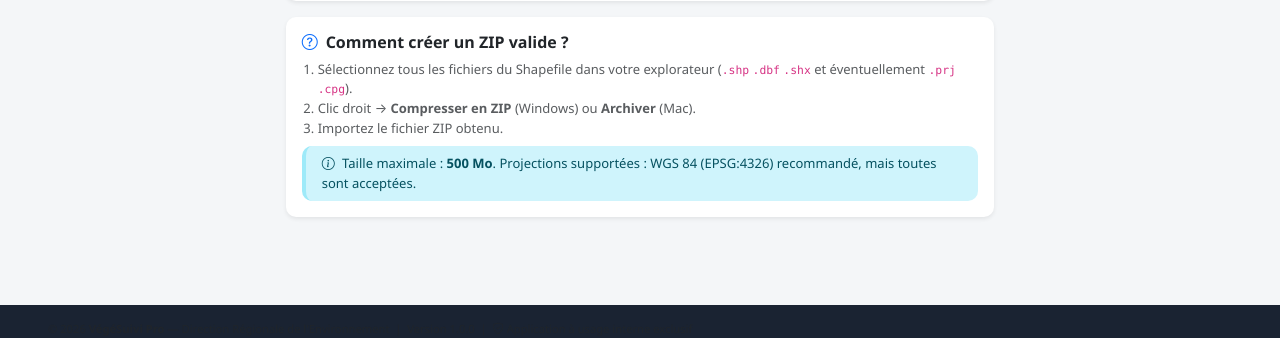
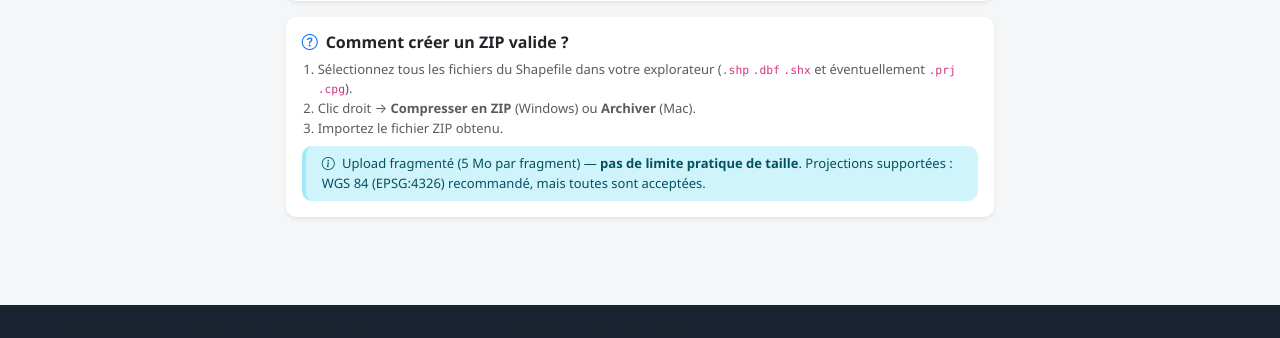
Before and after one commit to koudougoulaurent/steph, a Flask app: page /donnees-terrain/importer in a window 1280 px wide. Shown: the part 1105-1443 px from the top of the page. Run offline with Flask 3, Linux system fonts and the light colour scheme; the visitor is signed in with stand-in values (Sample User, id 1).

Commit message:
fix: zone_couverte + upload chunke 5MB + gunicorn gthread plan gratuit

```diff
--- a/app/__init__.py
+++ b/app/__init__.py
@@ -114,7 +114,7 @@ def create_app(config_name='default'):
     @app.errorhandler(413)
     def request_entity_too_large(e):
         from flask import request as req, redirect, url_for, flash
-        flash('Fichier trop volumineux. La taille maximale autorisée est de 500 Mo.', 'danger')
+        flash('Fragment trop volumineux. Chaque morceau doit faire moins de 10 Mo.', 'danger')
         # Rediriger vers la page d'import si on vient de là, sinon 404
         referrer = req.referrer or ''
         if 'importer' in referrer or 'donnees-terrain' in referrer:
--- a/app/blueprints/api/routes.py
+++ b/app/blueprints/api/routes.py
@@ -104,7 +104,7 @@ def campagne_observations_geojson(id):
         'campagne': {
             'reference': campagne.reference,
             'nom': campagne.nom,
-            'zone': campagne.zone or ''
+            'zone': campagne.zone_couverte or ''
         }
     })
 
--- a/app/blueprints/donnees_terrain/routes.py
+++ b/app/blueprints/donnees_terrain/routes.py
@@ -85,6 +85,151 @@ def index():
 # ══════════════════════════════════════════════════════════════════════════════
 #  Import
 # ══════════════════════════════════════════════════════════════════════════════
+
+# ══════════════════════════════════════════════════════════════════════════════
+#  Import
+# ══════════════════════════════════════════════════════════════════════════════
+
+@donnees_bp.route('/importer/chunk', methods=['POST'])
+@login_required
+def importer_chunk():
+    """
+    Reçoit un fragment (chunk) d'un fichier en upload.
+    Paramètres FormData :
+      - upload_id  : identifiant unique de la session d'upload (uuid hex)
+      - chunk_index: numéro du fragment (0-based)
+      - total_chunks: nombre total de fragments
+      - filename   : nom du fichier original
+      - chunk      : blob binaire du fragment
+    """
+    upload_id    = request.form.get('upload_id', '').strip()
+    chunk_index  = int(request.form.get('chunk_index', 0))
+    total_chunks = int(request.form.get('total_chunks', 1))
+    filename     = request.form.get('filename', 'upload.bin')
+    chunk_file   = request.files.get('chunk')
+
+    if not upload_id or not chunk_file:
+        return jsonify({'ok': False, 'error': 'Paramètres manquants'}), 400
+
+    # Dossier temporaire dédié à cet upload
+    tmp_dir = os.path.join(current_app.config['UPLOAD_FOLDER'], 'shp_chunks', upload_id)
+    os.makedirs(tmp_dir, exist_ok=True)
+
+    # Sauvegarder le fragment
+    chunk_path = os.path.join(tmp_dir, f'chunk_{chunk_index:05d}')
+    chunk_file.save(chunk_path)
+
+    return jsonify({
+        'ok': True,
+        'chunk_index': chunk_index,
+        'total_chunks': total_chunks,
+        'done': (chunk_index + 1) >= total_chunks
+    })
+
+
+@donnees_bp.route('/importer/finaliser', methods=['POST'])
+@login_required
+def importer_finaliser():
+    """
+    Appelé après le dernier chunk : assemble le fichier, traite le SHP,
+    enregistre en base et retourne l'URL de détail.
+    """
+    data      = request.get_json(force=True) or {}
+    upload_id = data.get('upload_id', '').strip()
+    filename  = data.get('filename', 'upload.bin')
+    nom_saisi = data.get('nom', '').strip()
+    description = data.get('description', '').strip()
+    source    = data.get('source', '').strip()
+    date_acq_str = data.get('date_acquisition', '').strip()
+
+    if not upload_id:
+        return jsonify({'ok': False, 'error': 'upload_id manquant'}), 400
+
+    tmp_dir = os.path.join(current_app.config['UPLOAD_FOLDER'], 'shp_chunks', upload_id)
+    if not os.path.isdir(tmp_dir):
+        return jsonify({'ok': False, 'error': 'Session upload introuvable'}), 404
+
+    uid     = _uuid.uuid4().hex
+    dossier = _dossier_upload(uid)
+
+    try:
+        # 1. Assembler les chunks en fichier complet
+        chunks = sorted(
+            [f for f in os.listdir(tmp_dir) if f.startswith('chunk_')],
+            key=lambda x: int(x.split('_')[1])
+        )
+        if not chunks:
+            raise ValueError('Aucun fragment reçu.')
+
+        assembled_path = os.path.join(tmp_dir, filename)
+        with open(assembled_path, 'wb') as out:
+            for ch in chunks:
+                with open(os.path.join(tmp_dir, ch), 'rb') as inp:
+                    shutil.copyfileobj(inp, out)
+
+        # 2. Extraire si ZIP ou copier directement
+        ext = os.path.splitext(filename)[1].lower()
+        if ext == '.zip':
+            sr.extraire_zip(assembled_path, dossier)
+        else:
+            shutil.copy(assembled_path, os.path.join(dossier, filename))
+
+        # 3. Nettoyer dossier temporaire
+        shutil.rmtree(tmp_dir, ignore_errors=True)
+
+        # 4. Valider et analyser
+        ok, msg = sr.valider_bundle(dossier)
+        if not ok:
+            raise ValueError(msg)
+
+        chemin_shp = sr.trouver_shp(dossier)
+        meta       = sr.analyser_shp(chemin_shp)
+        geojson_str = sr.shp_to_geojson_json(chemin_shp, max_features=500)
+
+        # 5. Persister
+        ref = generate_reference('CTR')
+        date_acq = None
+        if date_acq_str:
+            try:
+                date_acq = datetime.strptime(date_acq_str, '%Y-%m-%d').date()
+            except ValueError:
+                pass
+
+        couche = CoucheDonneesTerrain(
+            reference=ref,
+            nom=nom_saisi or meta['nom_fichier'],
+            description=description or None,
+            source=source or None,
+            date_acquisition=date_acq,
+            type_geometrie=meta['type_geometrie'],
+            icone_geometrie=meta['icone_geometrie'],
+            nombre_entites=meta['nombre_entites'],
+            bbox_json=json.dumps(meta['bbox']) if meta['bbox'] else None,
+            attributs_json=json.dumps(meta['attributs']),
+            srid=meta['srid'],
+            geojson_apercu=geojson_str,
+            dossier_shp=dossier,
+            nom_fichier_shp=os.path.basename(chemin_shp),
+            taille_octets=_taille_dossier(dossier),
+            uploaded_by=current_user.id,
+            statut='valide',
+        )
+        db.session.add(couche)
+        db.session.commit()
+
+        return jsonify({
+            'ok': True,
+            'message': (f'Couche « {couche.nom} » importée — '
+                        f'{couche.nombre_entites:,} entités ({meta["type_geometrie"]}).'),
+            'redirect': url_for('donnees_terrain.detail', id=couche.id)
+        })
+
+    except Exception as e:
+        shutil.rmtree(dossier, ignore_errors=True)
+        shutil.rmtree(tmp_dir, ignore_errors=True)
+        current_app.logger.warning(f'Finalisation SHP échouée: {e}')
+        return jsonify({'ok': False, 'error': str(e)}), 422
+
 
 @donnees_bp.route('/importer', methods=['GET', 'POST'])
 @login_required
--- a/app/blueprints/donnees_terrain/templates/donnees_terrain/importer.html
+++ b/app/blueprints/donnees_terrain/templates/donnees_terrain/importer.html
@@ -218,7 +218,7 @@
         </ol>
         <div class="mt-2 alert alert-info py-2 mb-0 small">
           <i class="bi bi-info-circle me-1"></i>
-          Taille maximale : <strong>500 Mo</strong>.
+          Upload fragmenté (5 Mo par fragment) — <strong>pas de limite pratique de taille</strong>.
           Projections supportées : WGS 84 (EPSG:4326) recommandé, mais toutes sont acceptées.
         </div>
       </div>
@@ -230,7 +230,13 @@
 
 {% block extra_js %}
 <script>
-// ── Sélection du mode ─────────────────────────────────────────────────────
+// ══════════════════════════════════════════════════════════════
+//  Upload chunké — 5 MB par morceau pour plan gratuit
+// ══════════════════════════════════════════════════════════════
+const CHUNK_SIZE = 5 * 1024 * 1024;  // 5 MB par chunk
+const CSRF_TOKEN = document.querySelector('meta[name="csrf-token"]').content;
+
+// ── Sélection du mode ─────────────────────────────────────────
 function setMode(mode) {
   document.getElementById('mode_upload').value = mode;
   document.getElementById('zone-zip').style.display     = mode === 'zip'      ? '' : 'none';
@@ -239,7 +245,7 @@ function setMode(mode) {
   document.getElementById('mode-fichiers-card').classList.toggle('selected', mode === 'fichiers');
 }
 
-// ── Affichage fichier ZIP ─────────────────────────────────────────────────
+// ── Affichage fichier ZIP ─────────────────────────────────────
 function afficherFichierZip(input) {
   const zone = document.getElementById('drop-zip');
   const label = document.getElementById('zip-name');
@@ -249,7 +255,6 @@ function afficherFichierZip(input) {
     label.style.display = '';
     const size = f.size < 1048576 ? (f.size/1024).toFixed(1) + ' Ko' : (f.size/1048576).toFixed(1) + ' Mo';
     label.innerHTML = `<i class="bi bi-check-circle me-1"></i>${f.name} <span class="text-muted">(${size})</span>`;
-    // Auto-remplir le nom si vide
     const nomInput = document.getElementById('nom-couche');
     if (!nomInput.value.trim()) {
       nomInput.value = f.name.replace(/\.zip$/i, '').replace(/[_-]/g, ' ');
@@ -260,17 +265,15 @@ function afficherFichierZip(input) {
   }
 }
 
-// ── Affichage multi-fichiers ──────────────────────────────────────────────
+// ── Affichage multi-fichiers ──────────────────────────────────
 function afficherFichiersMultiples(input) {
   const liste = document.getElementById('liste-fichiers');
   const zone = document.getElementById('drop-multi');
   liste.innerHTML = '';
   if (!input.files.length) return;
-
   zone.classList.add('has-files');
   const colours = { shp:'ext-shp', dbf:'ext-dbf', shx:'ext-shx',
                     prj:'ext-prj', zip:'ext-zip', cpg:'ext-cpg' };
-
   Array.from(input.files).forEach(f => {
     const ext = f.name.split('.').pop().toLowerCase();
     const size = f.size < 1048576 ? (f.size/1024).toFixed(0) + ' Ko' : (f.size/1048576).toFixed(1) + ' Mo';
@@ -282,8 +285,6 @@ function afficherFichiersMultiples(input) {
         <span class="text-muted small">${size}</span>
       </div>`;
   });
-
-  // Auto-remplir nom
   const shpFile = Array.from(input.files).find(f => f.name.toLowerCase().endsWith('.shp'));
   if (shpFile) {
     const nomInput = document.getElementById('nom-couche');
@@ -293,77 +294,165 @@ function afficherFichiersMultiples(input) {
   }
 }
 
-// ── Drag & Drop ───────────────────────────────────────────────────────────
+// ── Drag & Drop ───────────────────────────────────────────────
 function setupDragDrop(dropZoneId, inputId, handler) {
   const zone = document.getElementById(dropZoneId);
   const input = document.getElementById(inputId);
   if (!zone || !input) return;
-
-  zone.addEventListener('dragover', e => {
-    e.preventDefault();
-    zone.classList.add('dragging');
-  });
+  zone.addEventListener('dragover', e => { e.preventDefault(); zone.classList.add('dragging'); });
   zone.addEventListener('dragleave', () => zone.classList.remove('dragging'));
   zone.addEventListener('drop', e => {
     e.preventDefault();
     zone.classList.remove('dragging');
     if (e.dataTransfer.files.length) {
-      // Transférer les fichiers dans l'input (via DataTransfer)
       try {
         const dt = new DataTransfer();
         Array.from(e.dataTransfer.files).forEach(f => dt.items.add(f));
         input.files = dt.files;
         handler(input);
-      } catch(err) {
-        console.warn('DataTransfer non supporté, utilisez le sélecteur.');
-      }
+      } catch(err) { console.warn('DataTransfer non supporté'); }
     }
   });
 }
-
 setupDragDrop('drop-zip', 'input-zip', afficherFichierZip);
 setupDragDrop('drop-multi', 'input-fichiers', afficherFichiersMultiples);
 
-// ── Validation taille + Spinner au submit ───────────────────────────────
-const MAX_BYTES = 500 * 1024 * 1024; // 500 Mo — doit correspondre à MAX_CONTENT_LENGTH Flask
-
-function getTotalSize() {
-  let total = 0;
-  const zipInput = document.getElementById('input-zip');
-  const multiInput = document.getElementById('input-fichiers');
-  if (zipInput && zipInput.files.length)   Array.from(zipInput.files).forEach(f => total += f.size);
-  if (multiInput && multiInput.files.length) Array.from(multiInput.files).forEach(f => total += f.size);
-  return total;
+// ── UI helpers ────────────────────────────────────────────────
+function showProgress(pct, label) {
+  let bar = document.getElementById('upload-progress-wrap');
+  if (!bar) {
+    bar = document.createElement('div');
+    bar.id = 'upload-progress-wrap';
+    bar.className = 'mt-3';
+    bar.innerHTML = `
+      <div class="d-flex justify-content-between small mb-1">
+        <span id="upload-progress-label" class="text-muted"></span>
+        <span id="upload-progress-pct" class="fw-semibold"></span>
+      </div>
+      <div class="progress" style="height:8px">
+        <div id="upload-progress-bar" class="progress-bar progress-bar-striped progress-bar-animated bg-success"
+             role="progressbar" style="width:0%"></div>
+      </div>`;
+    document.getElementById('import-form').insertAdjacentElement('beforebegin', bar);
+  }
+  document.getElementById('upload-progress-bar').style.width = pct + '%';
+  document.getElementById('upload-progress-pct').textContent = pct + '%';
+  document.getElementById('upload-progress-label').textContent = label;
 }
 
-function showSizeError(totalBytes) {
-  const mb = (totalBytes / 1048576).toFixed(1);
-  const alert = document.createElement('div');
-  alert.className = 'alert alert-danger alert-dismissible fade show shadow-sm mt-3';
-  alert.innerHTML = `<i class="bi bi-x-circle me-2"></i><strong>Fichier trop volumineux :</strong>
-    ${mb} Mo détectés — la limite est <strong>500 Mo</strong>.
-    <br><small class="text-muted">Compressez davantage votre archive ZIP ou découpez le Shapefile.</small>
+function showError(msg) {
+  let existing = document.getElementById('upload-error-alert');
+  if (existing) existing.remove();
+  const a = document.createElement('div');
+  a.id = 'upload-error-alert';
+  a.className = 'alert alert-danger alert-dismissible fade show shadow-sm mt-3';
+  a.innerHTML = `<i class="bi bi-x-circle me-2"></i><strong>Erreur :</strong> ${msg}
     <button type="button" class="btn-close" data-bs-dismiss="alert"></button>`;
-  const form = document.getElementById('import-form');
-  form.insertAdjacentElement('beforebegin', alert);
-  window.scrollTo({top: alert.offsetTop - 80, behavior: 'smooth'});
+  document.getElementById('import-form').insertAdjacentElement('beforebegin', a);
+  window.scrollTo({ top: a.offsetTop - 80, behavior: 'smooth' });
 }
 
-document.getElementById('import-form').addEventListener('submit', function (e) {
-  const total = getTotalSize();
-  if (total === 0) {
-    e.preventDefault();
-    alert('Veuillez sélectionner un fichier avant d\'importer.');
-    return;
+function resetBtn() {
+  const btn = document.getElementById('btn-importer');
+  btn.innerHTML = '<i class="bi bi-cloud-upload me-2"></i>Importer la couche';
+  btn.disabled = false;
+}
+
+// ── Envoi d'un chunk ──────────────────────────────────────────
+async function envoyerChunk(uploadId, file, chunkIndex, totalChunks) {
+  const start = chunkIndex * CHUNK_SIZE;
+  const blob  = file.slice(start, start + CHUNK_SIZE);
+  const fd    = new FormData();
+  fd.append('upload_id',    uploadId);
+  fd.append('chunk_index',  chunkIndex);
+  fd.append('total_chunks', totalChunks);
+  fd.append('filename',     file.name);
+  fd.append('chunk',        blob, file.name);
+  fd.append('csrf_token',   CSRF_TOKEN);
+
+  const resp = await fetch('{{ url_for("donnees_terrain.importer_chunk") }}', {
+    method: 'POST', body: fd
+  });
+  if (!resp.ok) {
+    const err = await resp.json().catch(() => ({}));
+    throw new Error(err.error || `HTTP ${resp.status}`);
   }
-  if (total > MAX_BYTES) {
-    e.preventDefault();
-    showSizeError(total);
-    return;
+  return resp.json();
+}
+
+// ── Upload principal : plusieurs fichiers possibles ───────────
+async function uploadFichiers(uploadId, files) {
+  let totalBytes = Array.from(files).reduce((s, f) => s + f.size, 0);
+  let sentBytes  = 0;
+
+  for (const file of files) {
+    const totalChunks = Math.ceil(file.size / CHUNK_SIZE) || 1;
+    for (let i = 0; i < totalChunks; i++) {
+      await envoyerChunk(uploadId, file, i, totalChunks);
+      sentBytes += Math.min(CHUNK_SIZE, file.size - i * CHUNK_SIZE);
+      const pct = Math.round(sentBytes / totalBytes * 90); // 90% = upload, 10% = traitement
+      showProgress(pct, `Envoi ${file.name} — fragment ${i+1}/${totalChunks}`);
+    }
   }
+}
+
+// ── Soumission du formulaire ──────────────────────────────────
+document.getElementById('import-form').addEventListener('submit', async function(e) {
+  e.preventDefault();
+
+  const mode = document.getElementById('mode_upload').value;
+  let files;
+  if (mode === 'zip') {
+    const input = document.getElementById('input-zip');
+    if (!input.files.length) { showError('Veuillez sélectionner un fichier ZIP.'); return; }
+    files = input.files;
+  } else {
+    const input = document.getElementById('input-fichiers');
+    if (!input.files.length) { showError('Veuillez sélectionner les fichiers du Shapefile.'); return; }
+    files = input.files;
+  }
+
   const btn = document.getElementById('btn-importer');
-  btn.innerHTML = '<span class="spinner-border spinner-border-sm me-2"></span>Import en cours…';
+  btn.innerHTML = '<span class="spinner-border spinner-border-sm me-2"></span>Envoi en cours…';
   btn.disabled = true;
+  const uploadId = crypto.randomUUID().replace(/-/g, '');
+
+  try {
+    showProgress(0, 'Démarrage de l\'envoi…');
+    await uploadFichiers(uploadId, files);
+
+    showProgress(92, 'Assemblage et traitement du Shapefile…');
+
+    // Finaliser côté serveur
+    const resp = await fetch('{{ url_for("donnees_terrain.importer_finaliser") }}', {
+      method: 'POST',
+      headers: {
+        'Content-Type': 'application/json',
+        'X-CSRFToken': CSRF_TOKEN
+      },
+      body: JSON.stringify({
+        upload_id:        uploadId,
+        filename:         files[0].name,
+        nom:              document.getElementById('nom-couche').value.trim(),
+        description:      document.querySelector('[name=description]').value.trim(),
+        source:           document.querySelector('[name=source]').value.trim(),
+        date_acquisition: document.querySelector('[name=date_acquisition]').value.trim(),
+      })
+    });
+
+    const result = await resp.json();
+    showProgress(100, result.ok ? 'Import terminé !' : 'Erreur');
+
+    if (result.ok) {
+      window.location.href = result.redirect;
+    } else {
+      showError(result.error || 'Échec de l\'import.');
+      resetBtn();
+    }
+  } catch (err) {
+    showError('Erreur réseau : ' + err.message);
+    resetBtn();
+  }
 });
 </script>
 {% endblock %}
--- a/app/config.py
+++ b/app/config.py
@@ -22,7 +22,7 @@ class Config:
 
     # Upload
     UPLOAD_FOLDER = os.path.join(BASE_DIR, 'uploads')
-    MAX_CONTENT_LENGTH = 500 * 1024 * 1024  # 500 MB
+    MAX_CONTENT_LENGTH = 10 * 1024 * 1024  # 10 MB par chunk (upload fragmenté côté client)
     ALLOWED_EXTENSIONS = {'png', 'jpg', 'jpeg', 'gif', 'tif', 'tiff', 'geojson', 'shp', 'zip', 'csv', 'xlsx'}
 
     # Rapports
--- a/app/templates/errors/413.html
+++ b/app/templates/errors/413.html
@@ -13,8 +13,8 @@
           <h1 class="display-6 fw-bold text-danger">413</h1>
           <h2 class="h4 mb-3">Fichier trop volumineux</h2>
           <p class="text-muted mb-4">
-            Le fichier envoyé dépasse la taille maximale autorisée (<strong>500 Mo</strong>).<br>
-            Compressez davantage votre archive ZIP ou découpez le Shapefile en plusieurs parties.
+            Le fragment envoyé dépasse 10 Mo. Cela ne devrait pas arriver avec l'upload fragmenté.
+            Rechargez la page et réessayez.
           </p>
           <div class="d-flex gap-2 justify-content-center">
             <a href="{{ url_for('donnees_terrain.importer') }}" class="btn btn-primary">
--- a/render.yaml
+++ b/render.yaml
@@ -3,7 +3,7 @@ services:
     name: vegesuivi-pro
     runtime: python
     buildCommand: pip install -r requirements.txt
-    startCommand: gunicorn run:app --workers 2 --bind 0.0.0.0:$PORT --timeout 300 --preload
+    startCommand: gunicorn run:app --worker-class gthread --workers 1 --threads 4 --bind 0.0.0.0:$PORT --timeout 300
     envVars:
       - key: FLASK_CONFIG
         value: production
```
Also changed, not shown: 1 other file.
